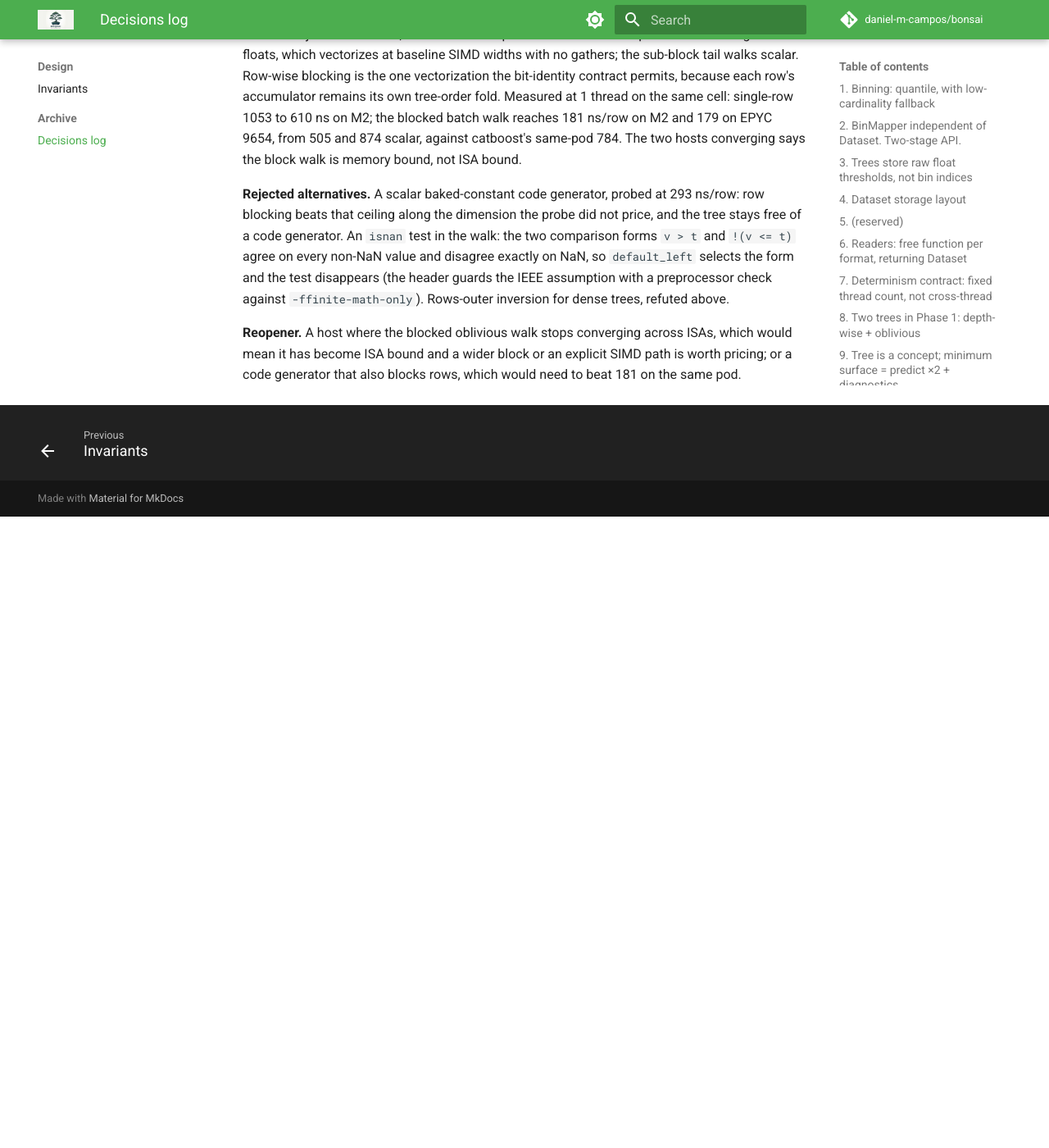
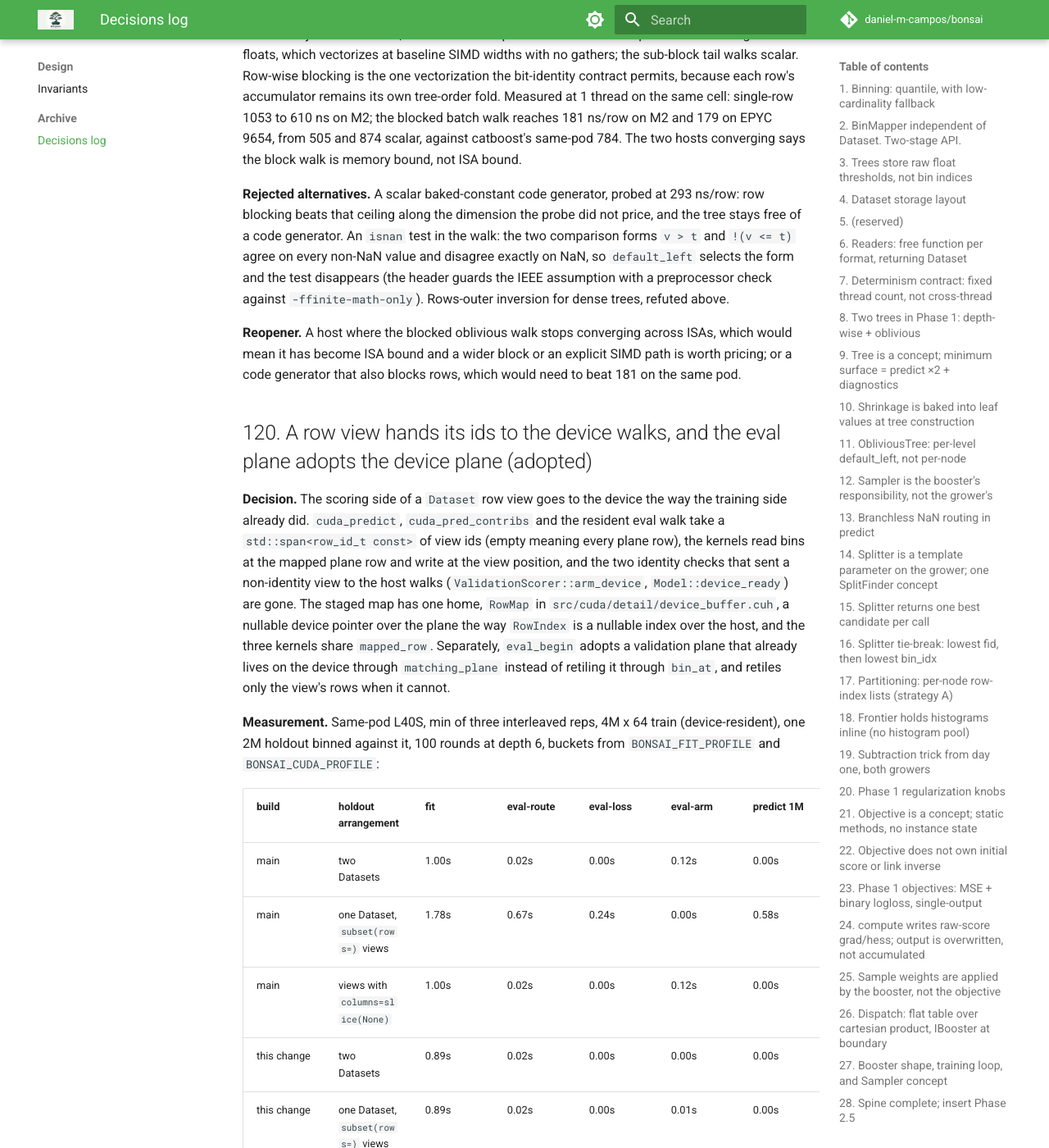
Before and after one commit to daniel-m-campos/bonsai, an MkDocs documentation site: the page built from docs/decisions.md, in a window 1280 px wide and 1400 px high, scrolled down 98763 px. Shown: the whole window at 82% size. Built offline with MkDocs 1.6.1 and Material for MkDocs 9.7.7, drawn with Linux system fonts in a browser that asks for light colours; comment, search, counter and statistics services are not loaded; before the commit the page ends 99393 px from its top, so only the background shows below that; some of the changed text lies outside the part shown.

Commit message:
docs: views take the device scoring paths
The subset docstring promised that a row view costs nothing, which
was true for training and false for scoring on CUDA until the two
previous commits. It now says what a view of a device-resident parent
does: predicts, explains and scores on the device, in place. Rewritten
at the same line count, binding_prose_lines flat at 433.

CHANGELOG Unreleased carries the two user-facing changes with the
same-pod numbers, and decision 120 records the design (one RowMap
home, mapped_row shared by the three kernels, adoption through
matching_plane), the L40S table, the bit-equality of view, copied and
raw predictions, and the rejected range-offset map with its reopener
(an ids upload that shows in cuda-predict: at some larger view; it
reads 0.000s at 1M rows).

Measured on one L40S, min of three interleaved reps, 4M x 64 train,
1M view eval set and 1M view predict, 100 rounds at depth 6: the view
fit 1.78s -> 0.89s, the view predict 0.58s -> 0.00s, and the two
arms that were never slow 1.00s -> 0.89s from the eval plane no longer
being retiled through the host.

Ran: make docs-check clean (no generated file moved); make ci FAST=1
green on every host-runnable gate; design lint vs main unchanged from
the previous commit.

```diff
--- a/docs/decisions.md
+++ b/docs/decisions.md
@@ -1500,3 +1500,24 @@ Two limits are stated rather than hidden. With two or more constrained features
 **Rejected alternatives.** A scalar baked-constant code generator, probed at 293 ns/row: row blocking beats that ceiling along the dimension the probe did not price, and the tree stays free of a code generator. An `isnan` test in the walk: the two comparison forms `v > t` and `!(v <= t)` agree on every non-NaN value and disagree exactly on NaN, so `default_left` selects the form and the test disappears (the header guards the IEEE assumption with a preprocessor check against `-ffinite-math-only`). Rows-outer inversion for dense trees, refuted above.
 
 **Reopener.** A host where the blocked oblivious walk stops converging across ISAs, which would mean it has become ISA bound and a wider block or an explicit SIMD path is worth pricing; or a code generator that also blocks rows, which would need to beat 181 on the same pod.
+
+## 120. A row view hands its ids to the device walks, and the eval plane adopts the device plane (adopted)
+
+**Decision.** The scoring side of a `Dataset` row view goes to the device the way the training side already did. `cuda_predict`, `cuda_pred_contribs` and the resident eval walk take a `std::span<row_id_t const>` of view ids (empty meaning every plane row), the kernels read bins at the mapped plane row and write at the view position, and the two identity checks that sent a non-identity view to the host walks (`ValidationScorer::arm_device`, `Model::device_ready`) are gone. The staged map has one home, `RowMap` in `src/cuda/detail/device_buffer.cuh`, a nullable device pointer over the plane the way `RowIndex` is a nullable index over the host, and the three kernels share `mapped_row`. Separately, `eval_begin` adopts a validation plane that already lives on the device through `matching_plane` instead of retiling it through `bin_at`, and retiles only the view's rows when it cannot.
+
+**Measurement.** Same-pod L40S, min of three interleaved reps, 4M x 64 train (device-resident), one 2M holdout binned against it, 100 rounds at depth 6, buckets from `BONSAI_FIT_PROFILE` and `BONSAI_CUDA_PROFILE`:
+
+| build | holdout arrangement | fit | eval-route | eval-loss | eval-arm | predict 1M |
+|---|---|---|---|---|---|---|
+| main | two Datasets | 1.00s | 0.02s | 0.00s | 0.12s | 0.00s |
+| main | one Dataset, `subset(rows=)` views | 1.78s | 0.67s | 0.24s | 0.00s | 0.58s |
+| main | views with `columns=slice(None)` | 1.00s | 0.02s | 0.00s | 0.12s | 0.00s |
+| this change | two Datasets | 0.89s | 0.02s | 0.00s | 0.00s | 0.00s |
+| this change | one Dataset, `subset(rows=)` views | 0.89s | 0.02s | 0.00s | 0.01s | 0.00s |
+| this change | views with `columns=slice(None)` | 0.88s | 0.02s | 0.00s | 0.00s | 0.00s |
+
+The view arm's `eval-route` and `eval-loss` were the per-round host walk and host loss; its `predict` was the parent plane pulled home to mint the row-major mirror. All three vanish. The `eval-arm` 0.12s on the other two arms was the host retile of a plane already on the device, and adoption removes it from every CUDA fit with a device-resident eval set, which is the 11% the arms that were never slow gained. Predictions through a view, a copied Dataset and the raw array are bit-equal (max abs diff 0.0 over 1M rows); SHAP through the view differs from the copy by 1.4e-5, the per-path atomic accumulation order the SHAP kernel has between any two calls. Every run of this change printed `cuda eval plane armed: ... adopted=1` and a `cuda-predict:` line with `rows` under `plane` on the view arm; no main view run printed either.
+
+**Rejected alternative.** A range-offset row map for contiguous views, which would skip the ids upload for a `slice`. The upload does not show in the profile at 1M view rows (`upload=0.000s` on every `cuda-predict:` line above), so a second map form would be a concept without a measurement in which the plain form loses. **Reopener:** `upload=` becoming a visible share of `cuda-predict:` or `cuda-shap:` at some larger view, which would price the offset form against the ids.
+
+**Lifetime.** The adopted plane is held by the eval seam until the next `eval_begin` or the context is torn down, the same lifetime the own tiled copy had, with one copy less on the device.
```
Also changed, not shown: CHANGELOG.md (+6 -0 lines), 1 other file.
